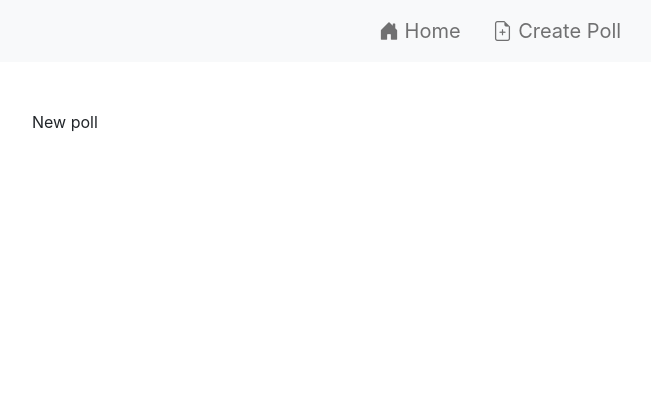
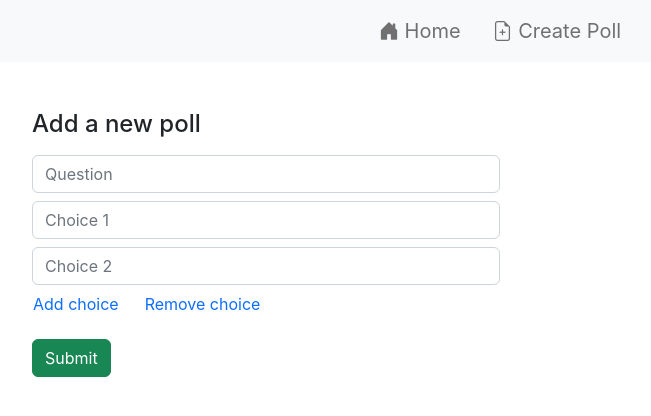
Before and after one commit to nxoo/Polls-App-React, a React (Create React App) app: page /newPoll in a window 1280 px wide. Shown: the top 416 px of the page, without its empty margins (140-791 px from the left). Built offline with nearby package versions, Linux system fonts and the light colour scheme.

Commit message:
new poll form

```diff
--- a/src/components/newPoll.js
+++ b/src/components/newPoll.js
@@ -1,7 +1,34 @@
 import React from "react";
 
-export default function NewPoll() {
+
+export default function newPoll() {
+    let host = window.location.href
+    let url = 'https://nxoo-json-server.herokuapp.com/polls/'
+    if (host.includes('localhost')) {
+        url = 'http://localhost:8000/polls/'
+        //url = 'https://nxoo-json-server.herokuapp.com/polls/'
+    }
+    console.log(url)
+
     return (
-        <div>New poll</div>
+        <div className="col-sm-6">
+            <h4 className="mb-3">Add a new poll</h4>
+            <form>
+                <div className="mb-2">
+                    <input type="text" className="form-control" id="question" placeholder="Question"/>
+                </div>
+                <div className="mb-2">
+                    <input type="text" className="form-control" id="choice1" placeholder="Choice 1"/>
+                </div>
+                <div className="mb-0">
+                    <input type="text" className="form-control" id="choice2" placeholder="Choice 2"/>
+                </div>
+                <div className="mb-3">
+                    <button className="btn btn-link text-decoration-none ps-0">Add choice</button>
+                    <button className="btn btn-link text-decoration-none">Remove choice</button>
+                </div>
+                <button type="submit" className="btn btn-success">Submit</button>
+            </form>
+        </div>
     )
 }
```
